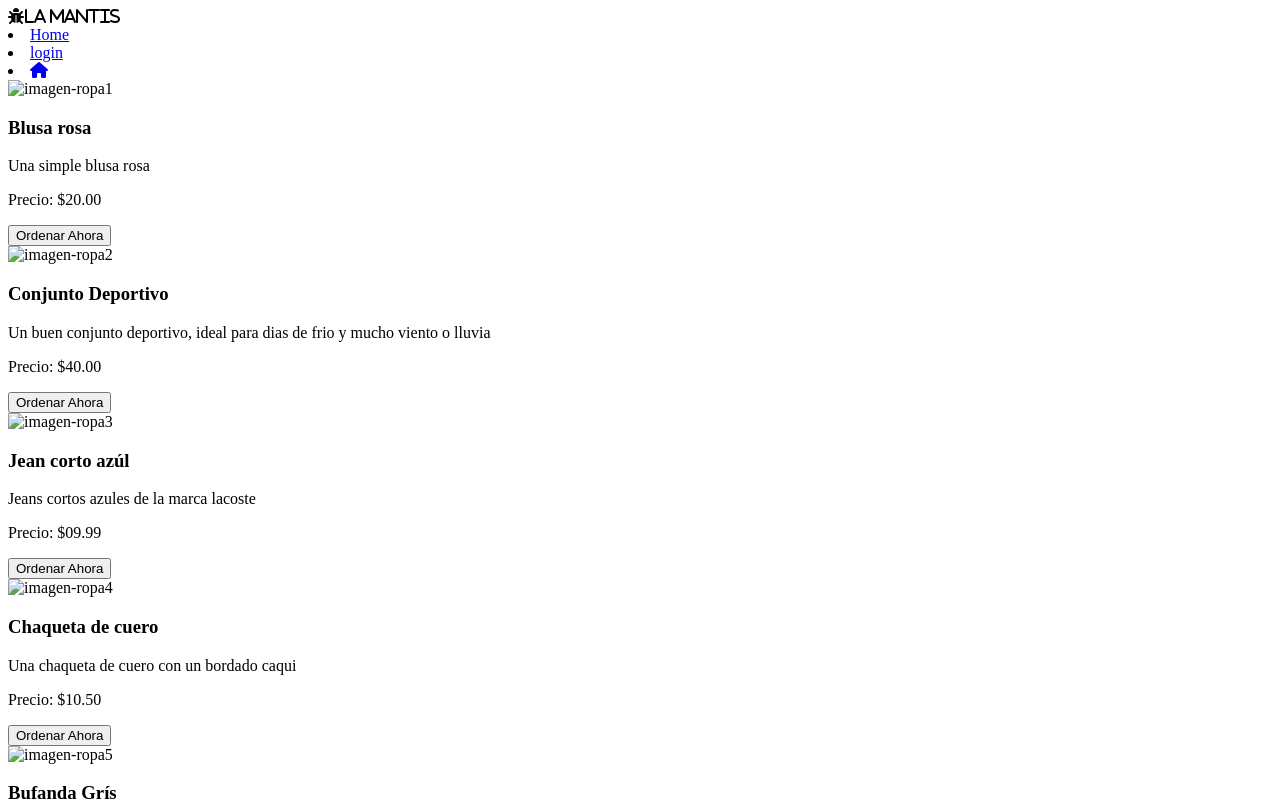
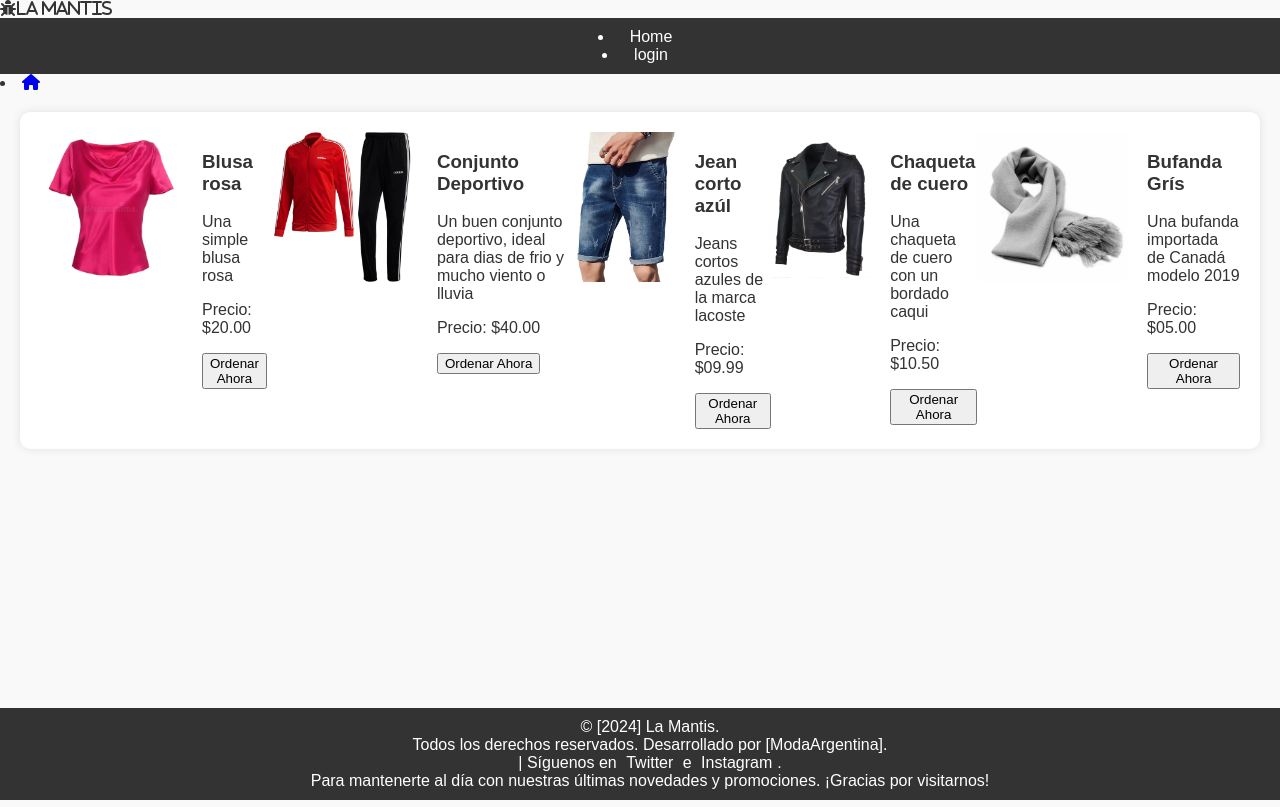
Before and after one commit to gvincenti/laMantis, a plain HTML site: page HTML/productos.html in a window 1280 px wide. Shown: the top 807 px of the page. Drawn offline with Linux system fonts and the light colour scheme.

Commit message:
Agrege Estilo a la Web

```diff
--- /dev/null
+++ b/CSS/home.css
@@ -0,0 +1,37 @@
+body {
+    font-family: Arial, sans-serif;
+    margin: 0;
+    padding: 0;
+    background-color: #f9f9f9;
+    color: #333;
+}
+
+.container {
+    max-width: 800px;
+    margin: 20px auto;
+    padding: 20px;
+    background-color: #fff;
+    box-shadow: 0 0 10px rgba(0, 0, 0, 0.1);
+    border-radius: 10px;
+}
+
+h4 {
+    text-align: justify;
+    line-height: 1.5;
+}
+
+footer {
+    background-color: #333;
+    color: #fff;
+    text-align: center;
+    padding: 10px;
+    position: fixed;
+    bottom: 0;
+    width: 100%;
+}
+
+footer a {
+    color: #fff;
+    text-decoration: none;
+    margin: 0 5px;
+}
--- /dev/null
+++ b/CSS/login.css
@@ -0,0 +1,76 @@
+body {
+    font-family: Arial, sans-serif;
+    margin: 0;
+    padding: 0;
+    background-color: #f0f0f0;
+}
+header {
+    background-color: #333;
+    color: #fff;
+    padding: 10px;
+    text-align: center;
+}
+nav ul {
+    margin: 0;
+    padding: 0;
+    list-style-type: none;
+    text-align: center;
+}
+nav ul li {
+    display: inline;
+    margin-right: 20px;
+}
+nav ul li a {
+    color: #fff;
+    text-decoration: none;
+}
+h1 {
+    text-align: center;
+    margin-top: 20px;
+}
+form {
+    width: 300px;
+    margin: 0 auto;
+    background-color: #fff;
+    padding: 20px;
+    border-radius: 10px;
+    box-shadow: 0 0 10px rgba(0, 0, 0, 0.1);
+}
+form label {
+    display: block;
+    margin-bottom: 5px;
+}
+form input[type="email"],
+form input[type="password"] {
+    width: calc(100% - 10px);
+    padding: 10px;
+    margin-bottom: 10px;
+    border: 1px solid #ccc;
+    border-radius: 5px;
+}
+form button {
+    width: 100%;
+    padding: 10px;
+    background-color: #333;
+    color: #fff;
+    border: none;
+    border-radius: 5px;
+    cursor: pointer;
+}
+form button:hover {
+    background-color: #555;
+}
+footer {
+    background-color: #333;
+    color: #fff;
+    text-align: center;
+    padding: 10px;
+    position: fixed;
+    bottom: 0;
+    width: 100%;
+}
+footer a {
+    color: #fff;
+    text-decoration: none;
+    margin: 0 5px;
+}
--- /dev/null
+++ b/CSS/perfil.css
@@ -0,0 +1,55 @@
+body {
+    font-family: Arial, sans-serif;
+    margin: 0;
+    padding: 0;
+    background-color: #f9f9f9;
+    color: #333;
+}
+nav {
+    background-color: #333;
+    color: #fff;
+    padding: 10px;
+    text-align: center;
+}
+nav a {
+    color: #fff;
+    text-decoration: none;
+    margin: 0 10px;
+}
+.user-info {
+    display: flex;
+    justify-content: center;
+    align-items: center;
+    margin: 20px;
+    padding: 20px;
+    background-color: #fff;
+    box-shadow: 0 0 10px rgba(0, 0, 0, 0.1);
+    border-radius: 10px;
+}
+.user-info i {
+    font-size: 36px;
+    margin-right: 20px;
+}
+.user-details {
+    text-align: left;
+}
+.user-details label {
+    font-weight: bold;
+}
+.user-details h4 {
+    margin: 5px 0;
+}
+footer {
+    background-color: #333;
+    color: #fff;
+    text-align: center;
+    padding: 10px;
+    position: fixed;
+    bottom: 0;
+    width: 100%;
+}
+footer a {
+    color: #fff;
+    text-decoration: none;
+    margin: 0 5px;
+}
--- /dev/null
+++ b/CSS/productos.css
@@ -0,0 +1,63 @@
+body {
+    font-family: Arial, sans-serif;
+    margin: 0;
+    padding: 0;
+    background-color: #f9f9f9;
+    color: #333;
+}
+nav {
+    background-color: #333;
+    color: #fff;
+    padding: 10px;
+    text-align: center;
+}
+nav a {
+    color: #fff;
+    text-decoration: none;
+    margin: 0 10px;
+}
+.product {
+    display: flex;
+    margin: 20px;
+    padding: 20px;
+    background-color: #fff;
+    box-shadow: 0 0 10px rgba(0, 0, 0, 0.1);
+    border-radius: 10px;
+}
+.product img {
+    width: 150px;
+    height: 150px; /* Establecemos una altura fija */
+    object-fit: cover; /* Ajustamos la imagen para cubrir el área */
+    margin-right: 20px;
+}
+.product-info {
+    flex: 1;
+}
+.product-info h3 {
+    margin-top: 0;
+}
+.product-info p {
+    margin: 5px 0;
+}
+.product-info button {
+    padding: 10px 20px;
+    background-color: #333;
+    color: #fff;
+    border: none;
+    border-radius: 5px;
+    cursor: pointer;
+}
+footer {
+    background-color: #333;
+    color: #fff;
+    text-align: center;
+    padding: 10px;
+    position: fixed;
+    bottom: 0;
+    width: 100%;
+}
+footer a {
+    color: #fff;
+    text-decoration: none;
+    margin: 0 5px;
+}
--- /dev/null
+++ b/CSS/registro.css
@@ -0,0 +1,71 @@
+body {
+    font-family: Arial, sans-serif;
+    margin: 0;
+    padding: 0;
+    background-color: #f9f9f9;
+    color: #333;
+    display: flex;
+    flex-direction: column;
+    align-items: center;
+}
+footer {
+    background-color: #333;
+    color: #fff;
+    text-align: center;
+    padding: 10px;
+    margin-top: auto;
+    width: 100%;
+}
+footer a {
+    color: #fff;
+    text-decoration: none;
+    margin: 0 5px;
+}
+.container {
+    width: 80%;
+    max-width: 600px;
+    margin-top: 20px;
+    padding: 20px;
+    background-color: #fff;
+    box-shadow: 0 0 10px rgba(0, 0, 0, 0.1);
+    border-radius: 10px;
+}
+h1 {
+    text-align: center;
+}
+form {
+    display: flex;
+    flex-direction: column;
+}
+form div {
+    margin-bottom: 15px;
+}
+label {
+    font-weight: bold;
+}
+input, select {
+    width: 100%;
+    padding: 10px;
+    border: 1px solid #ccc;
+    border-radius: 5px;
+    box-sizing: border-box;
+}
+button {
+    width: 100%;
+    padding: 10px;
+    background-color: #333;
+    color: #fff;
+    border: none;
+    border-radius: 5px;
+    cursor: pointer;
+}
+button:hover {
+    background-color: #555;
+}
+a {
+    text-align: center;
+    display: block;
+    margin-top: 10px;
+    color: #333;
+    text-decoration: none;
+}
--- a/HTML/productos.html
+++ b/HTML/productos.html
@@ -6,6 +6,7 @@
     <title>La mantis</title>
     <!--Script para agregar iconos-->
     <script src="https://kit.fontawesome.com/7bbaaed853.js" crossorigin="anonymous"></script>
+    <link rel="stylesheet" href="../CSS/productos.css">
 </head>
 <body>
     <div>
@@ -16,36 +17,36 @@
     </nav>
     <li><a href="perfil.html"><i class="fas fa-home"></i></a></li>
 </div>
-<div>
-    <img src="#" alt="imagen-ropa1">
+<div class="product">
+    <img src="/imagenes/blusa-rosada.jpg" alt="imagen-ropa1">
     <div>
         <h3>Blusa rosa</h3>
         <p>Una simple blusa rosa</p>
         <p>Precio: $20.00</p>
         <button>Ordenar Ahora</button>
     </div>
-    <img src="#" alt="imagen-ropa2">
+    <img src="/imagenes/conjunto_deport.jpg" alt="imagen-ropa2">
     <div>
         <h3>Conjunto Deportivo</h3>
         <p>Un buen conjunto deportivo, ideal para dias de frio y mucho viento o lluvia</p>
         <p>Precio: $40.00</p>
         <button>Ordenar Ahora</button>
     </div>
-    <img src="#" alt="imagen-ropa3">
+    <img src="/imagenes/jean_corto_azul.jpg" alt="imagen-ropa3">
     <div>
         <h3>Jean corto azúl</h3>
         <p>Jeans cortos azules de la marca lacoste</p>
         <p>Precio: $09.99</p>
         <button>Ordenar Ahora</button>
     </div>
-    <img src="#" alt="imagen-ropa4">
+    <img src="/imagenes/Chaqueta_cuero.jpg" alt="imagen-ropa4">
     <div>
         <h3>Chaqueta de cuero</h3>
         <p>Una chaqueta de cuero con un bordado caqui</p>
         <p>Precio: $10.50</p>
         <button>Ordenar Ahora</button>
     </div>
-    <img src="#" alt="imagen-ropa5">
+    <img src="/imagenes/Bufanda_Gris.jpeg" alt="imagen-ropa5">
     <div>
         <h3>Bufanda Grís</h3>
         <p>Una bufanda importada de Canadá modelo 2019</p>
```
Also changed, not shown: HTML/home.html (+2 -0 lines), HTML/login.html (+1 -0 lines), HTML/perfil.html (+5 -6 lines), HTML/registro.html (+1 -0 lines), imagenes/Bufanda_Gris.jpeg (added), imagenes/Chaqueta_cuero.jpg (added), imagenes/blusa-rosada.jpg (added), imagenes/conjunto_deport.jpg (added), imagenes/jean_corto_azul.jpg (added).
